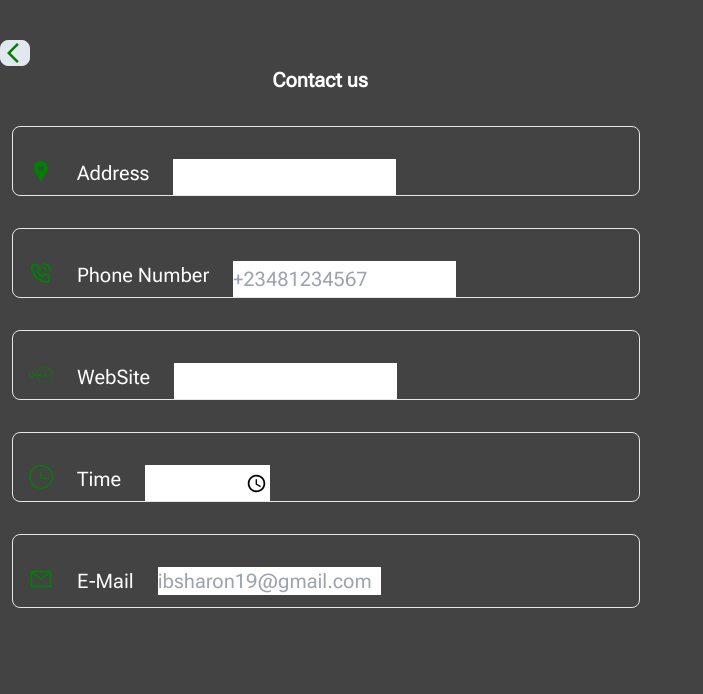
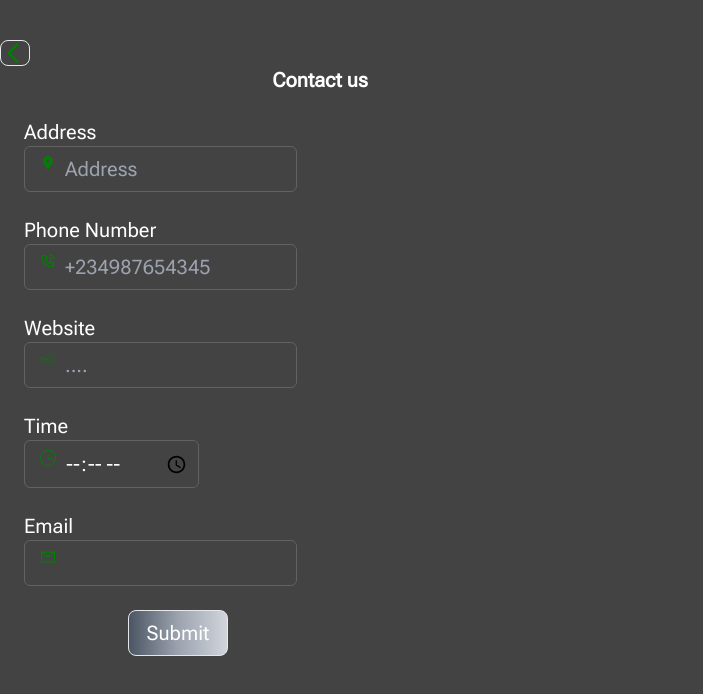
Before and after one commit to shashacodes/capstone, a Next.js app: page /Contact-us in a window 1280 px wide. Shown: the top 694 px of the page, without its empty margins (0-703 px from the left). Built offline with nearby package versions, Linux system fonts and the light colour scheme; a web font is replaced by a local one.

Commit message:
feat: add new changes

```diff
--- a/src/app/Contact-us/page.jsx
+++ b/src/app/Contact-us/page.jsx
@@ -1,3 +1,4 @@
+"use client";
 import React from "react";
 import { MdLocationPin } from "react-icons/md";
 import { TbPhoneCall } from "react-icons/tb";
@@ -8,88 +9,103 @@ import { MdArrowBackIosNew } from "react-icons/md";
 import Link from "next/link";
 
 export default function page() {
+  const handleButtonClick = () => {
+    alert("you've reached us!");
+  };
   return (
     <div className="text-xl gap-5 mt-10">
-      <section className="border rounded-lg bg-slate-200 w-[30px]">
+      <section className="border rounded-lg bg-transparent w-[30px]">
         <Link href="/">
           <span>
             <MdArrowBackIosNew size={24} color="green" />
           </span>
         </Link>
       </section>
-      <h1 className="text-center font-bold">Contact us</h1>
-      <div className="ml-3 border rounded-lg hover:shadow-lg shadow-cyan-100 transition-shadow duration-300 mt-8">
-        <section className="flex gap-6 mt-8 ml-4">
-          <span>
-            <MdLocationPin size={24} color="green" />
-          </span>
-          <label className="mb-2" htmlFor="address">
-            Address
-          </label>{" "}
+      <h1 className="text-center font-bold mb-6">Contact us</h1>
+      <div className="relative mr-6 ml-6">
+        <label htmlFor="Address">Address</label> <br />
         <input
-            className=""
           type="text"
-            name="address"
-            id="address"
-            placeholder=""
+          name="Address"
+          id="Address"
+          placeholder="Address"
+          className="border border-[#626260] bg-transparent text-white rounded-md p-2 pl-10"
+          required
         />
-        </section>
+        <MdLocationPin
+          size={24}
+          color="green"
+          className="absolute left-3 top-1/2 p-1 transform -translate-y-1/2 mt-2"
+        />
       </div>
-      <div className=" ml-3 border rounded-lg hover:shadow-lg shadow-cyan-100 transition-shadow duration-300 mt-8">
-        <section className="flex gap-6 mt-8 ml-4">
-          <span>
-            <TbPhoneCall size={24} color="green" />{" "}
-          </span>
-          <label className="mb-2" htmlFor="number">
-            Phone Number
-          </label>
+      <div className="relative mr-6 ml-6 mt-6">
+        <label htmlFor="number">Phone Number</label> <br />
         <input
           type="number"
           name="number"
           id="number"
-            placeholder="+23481234567"
+          placeholder="+234987654345"
+          className="border border-[#626260] bg-transparent text-white rounded-md p-2 pl-10"
+          required
         />
-        </section>
+        <TbPhoneCall
+          size={24}
+          color="green"
+          className="absolute left-3 top-1/2 p-1 transform -translate-y-1/2 mt-2"
+        />
       </div>
-      <div className=" ml-3 border rounded-lg hover:shadow-lg shadow-cyan-100 transition-shadow duration-300 mt-8">
-        <section className="flex gap-6 mt-8 ml-4">
-          <span>
-            <SiWebauthn size={24} color="green" />{" "}
-          </span>
-          <label className="mb-2" htmlFor="website">
-            WebSite
-          </label>
-          <input type="text" name="website" id="website" />
-        </section>
-      </div>
-      <div className=" ml-3 border rounded-lg hover:shadow-lg shadow-cyan-100 transition-shadow duration-300 mt-8">
-        <section className="flex gap-6 mt-8 ml-4">
-          <span>
-            <TfiTime size={24} color="green" />{" "}
-          </span>
-          <label className="mb-2" htmlFor="Time">
-            Time
-          </label>
-          <input type="time" name="time" id="time" />
-        </section>
-      </div>
-      <div className=" ml-3 border rounded-lg hover:shadow-lg shadow-cyan-100 transition-shadow duration-300 mt-8">
-        <section className="flex gap-6 mt-8 ml-4">
-          <span>
-            <AiOutlineMail size={24} color="green" />{" "}
-          </span>
-          <label className="mb-2" htmlFor="E-Mail">
-            E-Mail
-          </label>
+      <div className="relative mr-6 ml-6 mt-6">
+        <label htmlFor="Website">Website</label> <br />
         <input
           type="text"
-            name="E-Mail"
-            id="E-Mail"
-            placeholder="ibsharon19@gmail.com"
-            className="mb-3"
+          name="Website"
+          id="Website"
+          placeholder="...."
+          className="border border-[#626260] bg-transparent text-white rounded-md p-2 pl-10"
+          required
         />
-        </section>
+        <SiWebauthn
+          size={24}
+          color="green"
+          className="absolute left-3 top-1/2 p-1 transform -translate-y-1/2 mt-2"
+        />
       </div>
+      <div className="relative mr-6 ml-6 mt-6">
+        <label htmlFor="Time">Time</label> <br />
+        <input
+          type="time"
+          name="Time"
+          id="Time"
+          className="border border-[#626260] bg-transparent text-white rounded-md p-2 pl-10"
+          required
+        />
+        <TfiTime
+          size={24}
+          color="green"
+          className="absolute left-3 top-1/2 p-1 transform -translate-y-1/2 mt-2"
+        />
+      </div>
+      <div className="relative mr-6 ml-6 mt-6 mb-6">
+        <label htmlFor="Email">Email</label> <br />
+        <input
+          type="email"
+          name="Email"
+          id="Email"
+          className="border border-[#626260] bg-transparent text-white rounded-md p-2 pl-10"
+          required
+        />
+        <AiOutlineMail
+          size={24}
+          color="green"
+          className="absolute left-3 top-1/2 p-1 transform -translate-y-1/2 mt-2"
+        />
+      </div>
+      <button
+        className="ml-[20%] p-2 w-[100px] mb-8"
+        onClick={handleButtonClick}
+      >
+        Submit
+      </button>
     </div>
   );
 }
--- a/src/app/Offers/page.jsx
+++ b/src/app/Offers/page.jsx
@@ -9,7 +9,7 @@ export default function page() {
         width={100}
         height={100}
         alt="image"
-        className="rounded-xl mx-auto mt-4"
+        className="rounded-xl mx-auto mt-4 animate-pulse"
       />
       <h2 className="mt-3 font-extrabold text-xl mb-4">
         At sharon's groceries, we offer:
--- /dev/null
+++ b/src/app/help-centre/layout.jsx
@@ -0,0 +1,12 @@
+import { Roboto_Flex } from "next/font/google";
+
+const inter = Roboto_Flex({ subsets: ["latin"], weight: ["400"] });
+
+export const metadata = {
+  title: "Help centre",
+  description: "This page contacts the help center",
+};
+
+export default function layout({ children }) {
+  return <div className={inter.className}>{children}</div>;
+}
--- /dev/null
+++ b/src/app/help-centre/page.jsx
@@ -0,0 +1,42 @@
+"use client";
+import React, { useState } from "react";
+
+const HelpCentrePage = () => {
+  const [userQuestion, setUserQuestion] = useState("");
+  const [response, setResponse] = useState("");
+
+  const handleQuestionSubmit = (e) => {
+    e.preventDefault();
+
+    const fakeAPIResponse =
+      "Thank you for your question! We will get back to you shortly.";
+    setResponse(fakeAPIResponse);
+    setUserQuestion("");
+  };
+
+  return (
+    <div>
+      <h1 className="font-bold text-xl text-center">Help Centre</h1>
+      <div className="mr-6 ml-6">
+        <h2 className="font-bold text-md mt-3">Have a question?</h2>
+        <form onSubmit={handleQuestionSubmit}>
+          <textarea
+            type="text"
+            value={userQuestion}
+            onChange={(e) => setUserQuestion(e.target.value)}
+            placeholder="Type your question or message here..."
+            rows={4}
+            cols={50}
+            required
+            className="bg-transparent border w-[250px]"
+          />{" "}
+          <br />
+          <button type="submit">Submit</button>
+        </form>
+        {response && <p>{response}</p>}
+      </div>
+    </div>
+  );
+};
+
+export default HelpCentrePage;
--- a/src/app/side-bar/page.jsx
+++ b/src/app/side-bar/page.jsx
@@ -53,8 +53,8 @@ export default function page() {
             Refer & Earn
           </h2>
         </section>
+        <Link href="/Contact-us">
           <section className="">
-          <Link href="/Contact-us">
             <h2 className="flex gap-6 mb-5">
               <span>
                 {" "}
@@ -62,8 +62,9 @@ export default function page() {
               </span>
               Contact Us
             </h2>{" "}
+          </section>
         </Link>
-        </section>
+        <Link href="/help-centre">
           <section className="">
             <h2 className="flex gap-6 mb-5">
               <span>
@@ -73,6 +74,7 @@ export default function page() {
               Help Center
             </h2>
           </section>
+        </Link>
         <section className="">
           <h2 className="flex gap-6 mb-5">
             <span>
```
Also changed, not shown: src/app/About/page.jsx (+44 -26 lines). Lines whose indentation alone changed are shown as unchanged.
